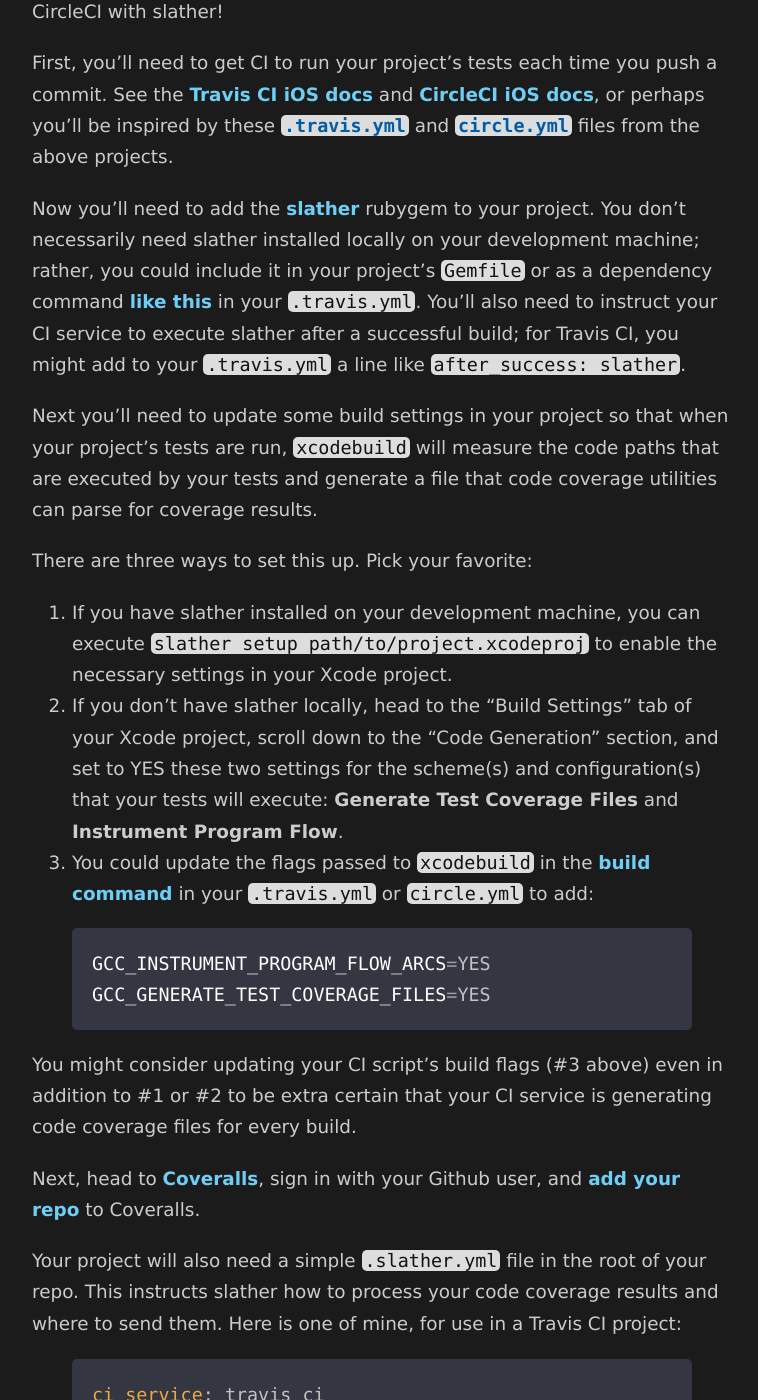
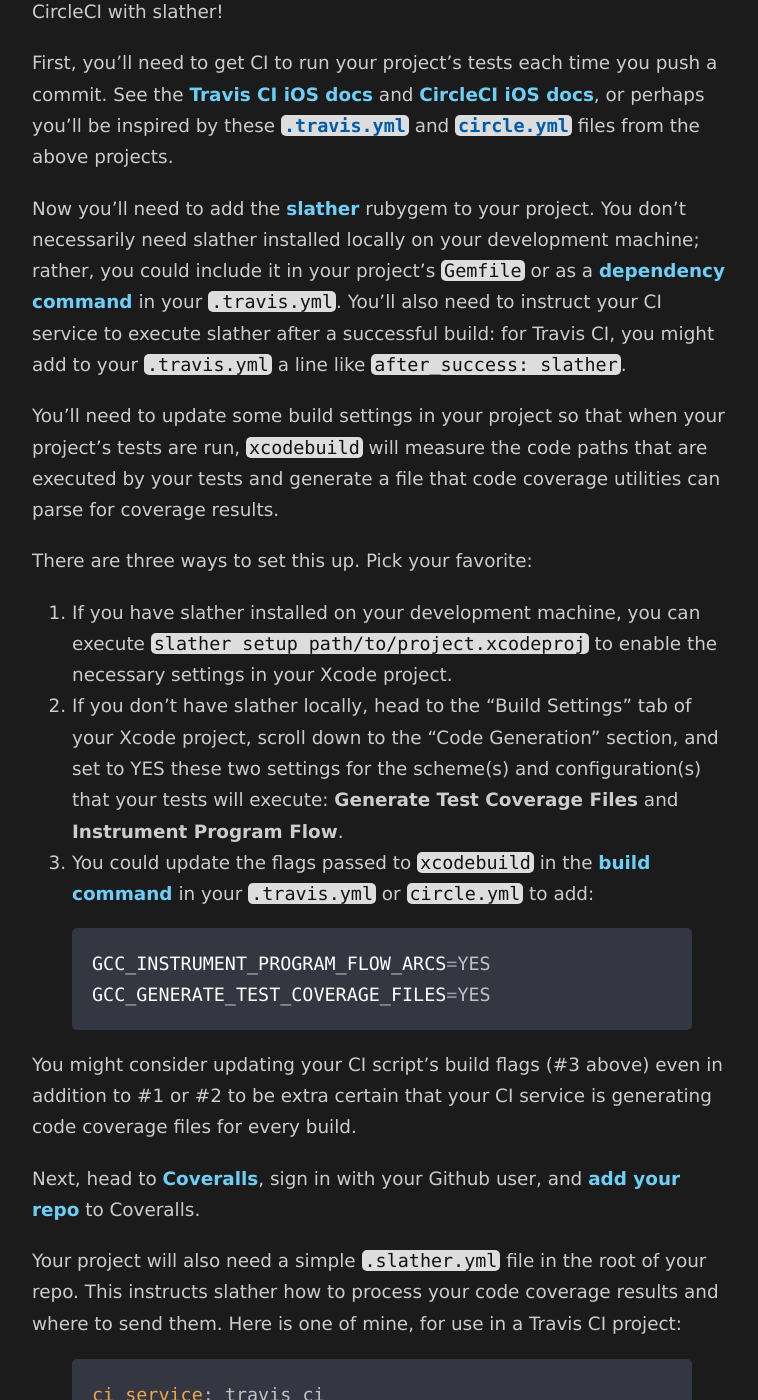
Before and after one commit to jhersh/list.her.sh, a Jekyll site: the page built from _posts/2015-03-11-ios-test-coverage-with-coveralls.md, in a window 1280 px wide and 1400 px high, scrolled down 1053 px. Shown: the whole window, without its empty margins (258-1016 px from the left). Built offline with Jekyll 4.4.1, drawn with Linux system fonts in a browser that asks for light colours; Markdown is read by kramdown in place of the engine named in the settings; some of the changed text lies outside the part shown.

Commit message:
Minor cleanup

```diff
--- a/_posts/2015-03-11-ios-test-coverage-with-coveralls.md
+++ b/_posts/2015-03-11-ios-test-coverage-with-coveralls.md
@@ -21,9 +21,9 @@ You will need:
 
 First, you'll need to get CI to run your project's tests each time you push a commit. See the [Travis CI iOS docs](http://docs.travis-ci.com/user/languages/objective-c/) and [CircleCI iOS docs](https://circleci.com/docs/ios), or perhaps you'll be inspired by these [`.travis.yml`](https://github.com/IFTTT/JazzHands/blob/master/.travis.yml) and [`circle.yml`](https://github.com/splinesoft/SPLUserActivity/blob/master/circle.yml) files from the above projects.
 
-Now you'll need to add the [slather](https://github.com/venmo/slather) rubygem to your project. You don't necessarily need slather installed locally on your development machine; rather, you could include it in your project's `Gemfile` or as a dependency command [like this](https://github.com/IFTTT/JazzHands/blob/master/.travis.yml#L3) in your `.travis.yml`. You'll also need to instruct your CI service to execute slather after a successful build; for Travis CI, you might add to your `.travis.yml` a line like `after_success: slather`.
+Now you'll need to add the [slather](https://github.com/venmo/slather) rubygem to your project. You don't necessarily need slather installed locally on your development machine; rather, you could include it in your project's `Gemfile` or as a [dependency command](https://github.com/IFTTT/JazzHands/blob/master/.travis.yml#L3) in your `.travis.yml`. You'll also need to instruct your CI service to execute slather after a successful build: for Travis CI, you might add to your `.travis.yml` a line like `after_success: slather`.
 
-Next you'll need to update some build settings in your project so that when your project's tests are run, `xcodebuild` will measure the code paths that are executed by your tests and generate a file that code coverage utilities can parse for coverage results.
+You'll need to update some build settings in your project so that when your project's tests are run, `xcodebuild` will measure the code paths that are executed by your tests and generate a file that code coverage utilities can parse for coverage results.
 
 There are three ways to set this up. Pick your favorite:
 
```
Also changed, not shown: other parts of _posts/2015-03-11-ios-test-coverage-with-coveralls.md (+2 -2 lines).
